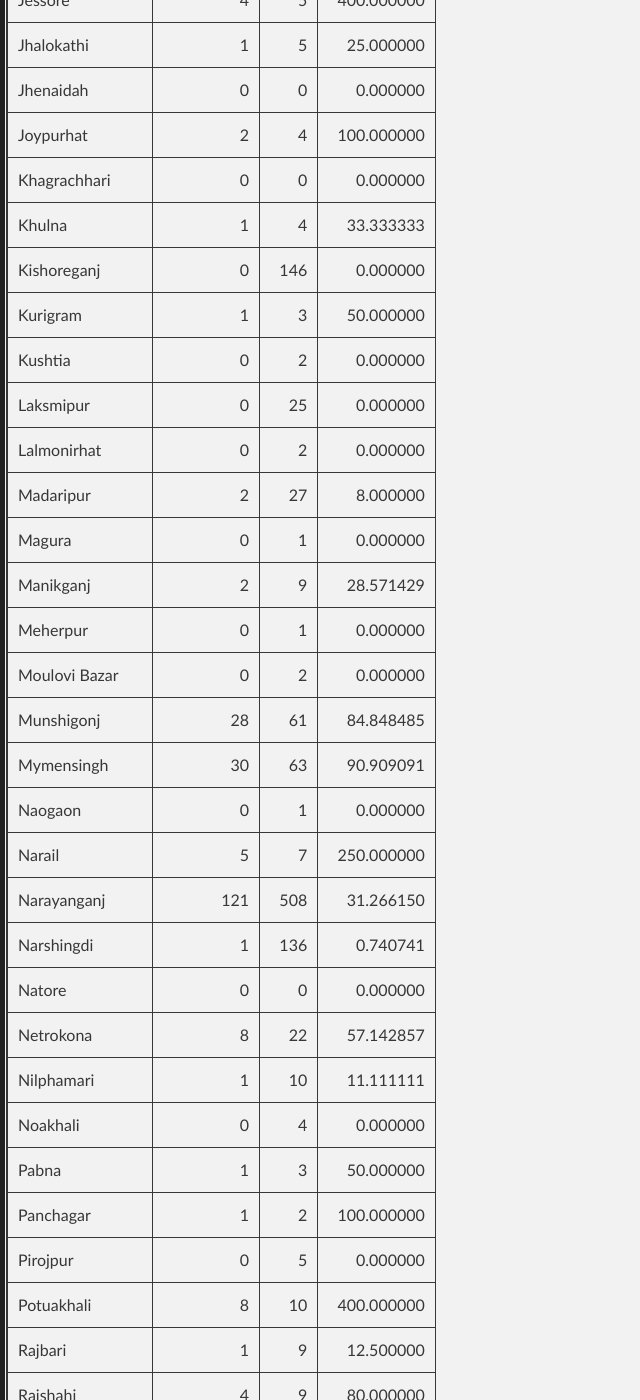
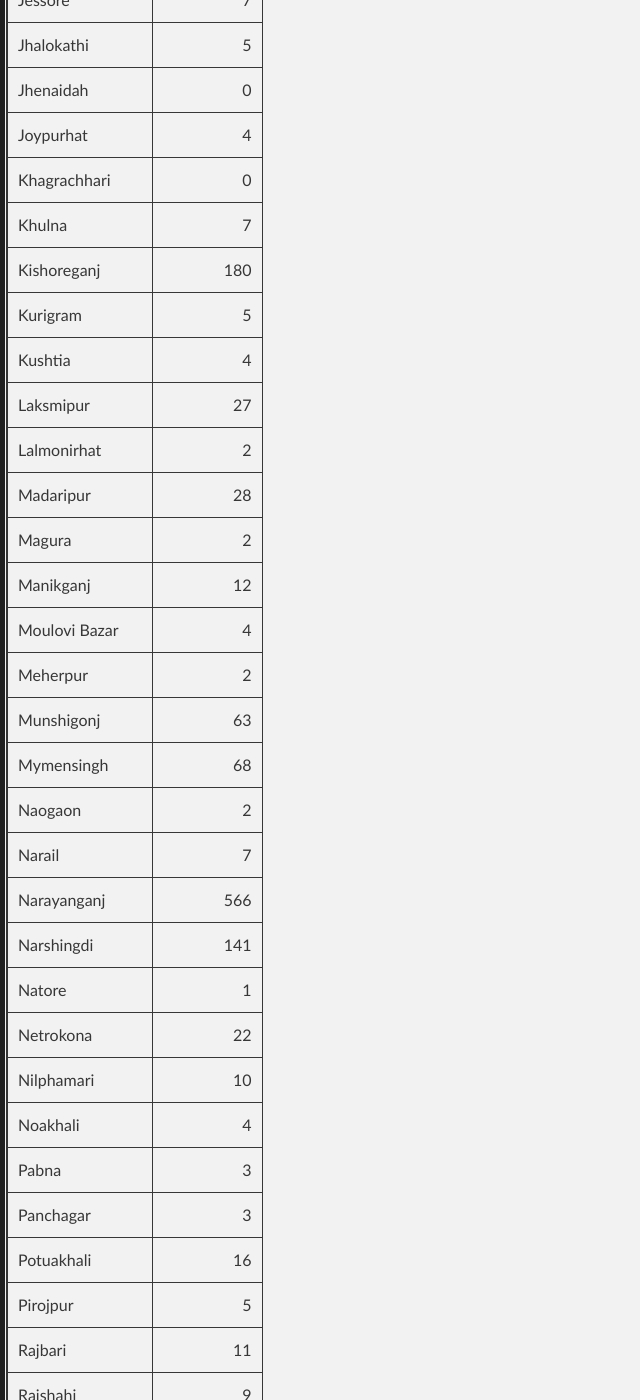
Before and after one commit to promitbasak/covid19bd, a Jekyll site: the page index.html, which Jekyll copies as it is, in a window 1280 px wide and 1400 px high, scrolled down 5257 px. Shown: the whole window, without its empty margins (0-640 px from the left). Built offline with Jekyll 4.4.1, drawn with Linux system fonts in a browser that asks for light colours; some of the changed text lies outside the part shown.

Commit message:
Update index.html

```diff
--- a/index.html
+++ b/index.html
@@ -66,21 +66,21 @@
 <th title="Field #15">Deaths/1M Pop.</th>
 </tr></thead>
 <tbody><tr>
-<td>2020-04-23</td>
-<td align="right">410</td>
-<td align="right">7</td>
-<td align="right">16</td>
-<td align="right">3416</td>
-<td align="right">4182</td>
-<td align="right">127</td>
-<td align="right">108</td>
-<td align="right">3947</td>
-<td align="right">35818</td>
-<td align="right">3.0368</td>
-<td align="right">1.1759</td>
-<td align="right">11.6757</td>
-<td align="right">23.2333</td>
-<td align="right">0.7056</td>
+<td>2020-04-24</td>
+<td align="right">507</td>
+<td align="right">4</td>
+<td align="right">4</td>
+<td align="right">3686</td>
+<td align="right">4689</td>
+<td align="right">131</td>
+<td align="right">112</td>
+<td align="right">4446</td>
+<td align="right">39504</td>
+<td align="right">2.7938</td>
+<td align="right">1.1696</td>
+<td align="right">11.8697</td>
+<td align="right">26.0500</td>
+<td align="right">0.7278</td>
 </tr>
 </tbody>
   </table>
@@ -88,28 +88,28 @@
         <h3>Graphs:</h3>
         <div class="photo-album">
       <div>
-        <img src="https://raw.githubusercontent.com/promitbasak/Covid-19_bd_extended/master/assests/2020-04-23/Figure_1.png">
+        <img src="https://raw.githubusercontent.com/promitbasak/Covid-19_bd_extended/master/assests/2020-04-24/Figure_1.png">
         <h5>Overall Condition</h5>
       </div>
 
       <div>
-        <img src="https://raw.githubusercontent.com/promitbasak/Covid-19_bd_extended/master/assests/2020-04-23/Figure_2.png">
+        <img src="https://raw.githubusercontent.com/promitbasak/Covid-19_bd_extended/master/assests/2020-04-24/Figure_2.png">
         <h5>Total Cases</h5>
       </div>
       <div>
-        <img src="https://raw.githubusercontent.com/promitbasak/Covid-19_bd_extended/master/assests/2020-04-23/Figure_8.png">
+        <img src="https://raw.githubusercontent.com/promitbasak/Covid-19_bd_extended/master/assests/2020-04-24/Figure_8.png">
         <h5>Total Deaths</h5>
       </div>
       <div>
-        <img src="https://raw.githubusercontent.com/promitbasak/Covid-19_bd_extended/master/assests/2020-04-23/Figure_22.png">
+        <img src="https://raw.githubusercontent.com/promitbasak/Covid-19_bd_extended/master/assests/2020-04-24/Figure_22.png">
         <h5>District-wise Corona Map</h5>
       </div>
       <div>
-        <img src="https://raw.githubusercontent.com/promitbasak/Covid-19_bd_extended/master/assests/2020-04-23/Figure_20.png">
+        <img src="https://raw.githubusercontent.com/promitbasak/Covid-19_bd_extended/master/assests/2020-04-24/Figure_20.png">
         <h5>BD vs USA: Cases</h5>
       </div>
       <div>
-        <img src="https://raw.githubusercontent.com/promitbasak/Covid-19_bd_extended/master/assests/2020-04-23/Figure_21.png">
+        <img src="https://raw.githubusercontent.com/promitbasak/Covid-19_bd_extended/master/assests/2020-04-24/Figure_21.png">
         <h5>BD vs USA: Deaths</h5>
       </div>
     </div>
@@ -121,393 +121,263 @@
 <h3> District-Wise Statistics</h3>
 <table class="table table-bordered table-hover table-condensed">
 <thead><tr><th title="Field #1">District/City</th>
-<th title="Field #2">New Cases</th>
-<th title="Field #3">Total</th>
-<th title="Field #4">Increase(%)</th>
+<th title="Field #3">Total Cases</th>
 </tr></thead>
 <tbody><tr>
-<td>B. Baria</td>
-<td align="right">13</td>
-<td align="right">24</td>
-<td align="right">118.181818</td>
-</tr>
-<tr>
 <td>Bagerhat</td>
-<td align="right">0</td>
 <td align="right">1</td>
-<td align="right">0.000000</td>
 </tr>
 <tr>
 <td>Bandarban</td>
-<td align="right">3</td>
 <td align="right">4</td>
-<td align="right">300.000000</td>
 </tr>
 <tr>
 <td>Barguna</td>
-<td align="right">5</td>
-<td align="right">17</td>
-<td align="right">41.666667</td>
+<td align="right">23</td>
 </tr>
 <tr>
 <td>Barishal</td>
-<td align="right">10</td>
-<td align="right">34</td>
-<td align="right">41.666667</td>
+<td align="right">35</td>
 </tr>
 <tr>
 <td>Bhola</td>
-<td align="right">0</td>
-<td align="right">0</td>
-<td align="right">0.000000</td>
+<td align="right">2</td>
 </tr>
 <tr>
 <td>Bogra</td>
-<td align="right">4</td>
-<td align="right">5</td>
-<td align="right">400.000000</td>
+<td align="right">10</td>
+</tr>
+<tr>
+<td>B. Baria</td>
+<td align="right">25</td>
 </tr>
 <tr>
 <td>Chandpur</td>
-<td align="right">0</td>
 <td align="right">10</td>
-<td align="right">0.000000</td>
 </tr>
 <tr>
 <td>Chapainawabganj</td>
-<td align="right">0</td>
 <td align="right">1</td>
-<td align="right">0.000000</td>
 </tr>
 <tr>
 <td>Chattogram</td>
-<td align="right">0</td>
-<td align="right">42</td>
-<td align="right">0.000000</td>
+<td align="right">45</td>
 </tr>
 <tr>
 <td>Chuadanga</td>
-<td align="right">1</td>
-<td align="right">2</td>
-<td align="right">100.000000</td>
+<td align="right">8</td>
 </tr>
 <tr>
 <td>Cox&#39;s bazar</td>
-<td align="right">4</td>
-<td align="right">5</td>
-<td align="right">400.000000</td>
+<td align="right">6</td>
 </tr>
 <tr>
 <td>Cumilla</td>
-<td align="right">6</td>
-<td align="right">27</td>
-<td align="right">28.571429</td>
+<td align="right">32</td>
 </tr>
 <tr>
 <td>Dhaka</td>
-<td align="right">306</td>
-<td align="right">1522</td>
-<td align="right">25.164474</td>
+<td align="right">2124</td>
 </tr>
 <tr>
 <td>Dinajpur</td>
-<td align="right">2</td>
 <td align="right">13</td>
-<td align="right">18.181818</td>
 </tr>
 <tr>
 <td>Faridpur</td>
-<td align="right">0</td>
-<td align="right">6</td>
-<td align="right">0.000000</td>
+<td align="right">8</td>
 </tr>
 <tr>
 <td>Feni</td>
-<td align="right">1</td>
 <td align="right">3</td>
-<td align="right">50.000000</td>
 </tr>
 <tr>
 <td>Gaibandha</td>
-<td align="right">0</td>
-<td align="right">13</td>
-<td align="right">0.000000</td>
+<td align="right">14</td>
 </tr>
 <tr>
 <td>Gazipur</td>
-<td align="right">0</td>
-<td align="right">269</td>
-<td align="right">0.000000</td>
+<td align="right">294</td>
 </tr>
 <tr>
 <td>Gopalganj</td>
-<td align="right">5</td>
-<td align="right">35</td>
-<td align="right">16.666667</td>
+<td align="right">43</td>
 </tr>
 <tr>
 <td>Hobiganj</td>
-<td align="right">12</td>
-<td align="right">13</td>
-<td align="right">1200.000000</td>
+<td align="right">21</td>
 </tr>
 <tr>
 <td>Jamalpur</td>
-<td align="right">8</td>
-<td align="right">29</td>
-<td align="right">38.095238</td>
+<td align="right">30</td>
 </tr>
 <tr>
 <td>Jessore</td>
-<td align="right">4</td>
-<td align="right">5</td>
-<td align="right">400.000000</td>
+<td align="right">7</td>
 </tr>
 <tr>
 <td>Jhalokathi</td>
-<td align="right">1</td>
 <td align="right">5</td>
-<td align="right">25.000000</td>
 </tr>
 <tr>
 <td>Jhenaidah</td>
 <td align="right">0</td>
-<td align="right">0</td>
-<td align="right">0.000000</td>
 </tr>
 <tr>
 <td>Joypurhat</td>
-<td align="right">2</td>
 <td align="right">4</td>
-<td align="right">100.000000</td>
 </tr>
 <tr>
 <td>Khagrachhari</td>
 <td align="right">0</td>
-<td align="right">0</td>
-<td align="right">0.000000</td>
 </tr>
 <tr>
 <td>Khulna</td>
-<td align="right">1</td>
-<td align="right">4</td>
-<td align="right">33.333333</td>
+<td align="right">7</td>
 </tr>
 <tr>
 <td>Kishoreganj</td>
-<td align="right">0</td>
-<td align="right">146</td>
-<td align="right">0.000000</td>
+<td align="right">180</td>
 </tr>
 <tr>
 <td>Kurigram</td>
-<td align="right">1</td>
-<td align="right">3</td>
-<td align="right">50.000000</td>
+<td align="right">5</td>
 </tr>
 <tr>
 <td>Kushtia</td>
-<td align="right">0</td>
-<td align="right">2</td>
-<td align="right">0.000000</td>
+<td align="right">4</td>
 </tr>
 <tr>
 <td>Laksmipur</td>
-<td align="right">0</td>
-<td align="right">25</td>
-<td align="right">0.000000</td>
+<td align="right">27</td>
 </tr>
 <tr>
 <td>Lalmonirhat</td>
-<td align="right">0</td>
 <td align="right">2</td>
-<td align="right">0.000000</td>
 </tr>
 <tr>
 <td>Madaripur</td>
-<td align="right">2</td>
-<td align="right">27</td>
-<td align="right">8.000000</td>
+<td align="right">28</td>
 </tr>
 <tr>
 <td>Magura</td>
-<td align="right">0</td>
-<td align="right">1</td>
-<td align="right">0.000000</td>
+<td align="right">2</td>
 </tr>
 <tr>
 <td>Manikganj</td>
-<td align="right">2</td>
-<td align="right">9</td>
-<td align="right">28.571429</td>
+<td align="right">12</td>
+</tr>
+<tr>
+<td>Moulovi Bazar</td>
+<td align="right">4</td>
 </tr>
 <tr>
 <td>Meherpur</td>
-<td align="right">0</td>
-<td align="right">1</td>
-<td align="right">0.000000</td>
-</tr>
-<tr>
-<td>Moulovi Bazar</td>
-<td align="right">0</td>
 <td align="right">2</td>
-<td align="right">0.000000</td>
 </tr>
 <tr>
 <td>Munshigonj</td>
-<td align="right">28</td>
-<td align="right">61</td>
-<td align="right">84.848485</td>
+<td align="right">63</td>
 </tr>
 <tr>
 <td>Mymensingh</td>
-<td align="right">30</td>
-<td align="right">63</td>
-<td align="right">90.909091</td>
+<td align="right">68</td>
 </tr>
 <tr>
 <td>Naogaon</td>
-<td align="right">0</td>
-<td align="right">1</td>
-<td align="right">0.000000</td>
+<td align="right">2</td>
 </tr>
 <tr>
 <td>Narail</td>
-<td align="right">5</td>
 <td align="right">7</td>
-<td align="right">250.000000</td>
 </tr>
 <tr>
 <td>Narayanganj</td>
-<td align="right">121</td>
-<td align="right">508</td>
-<td align="right">31.266150</td>
+<td align="right">566</td>
 </tr>
 <tr>
 <td>Narshingdi</td>
-<td align="right">1</td>
-<td align="right">136</td>
-<td align="right">0.740741</td>
+<td align="right">141</td>
 </tr>
 <tr>
 <td>Natore</td>
-<td align="right">0</td>
-<td align="right">0</td>
-<td align="right">0.000000</td>
+<td align="right">1</td>
 </tr>
 <tr>
 <td>Netrokona</td>
-<td align="right">8</td>
 <td align="right">22</td>
-<td align="right">57.142857</td>
 </tr>
 <tr>
 <td>Nilphamari</td>
-<td align="right">1</td>
 <td align="right">10</td>
-<td align="right">11.111111</td>
 </tr>
 <tr>
 <td>Noakhali</td>
-<td align="right">0</td>
 <td align="right">4</td>
-<td align="right">0.000000</td>
 </tr>
 <tr>
 <td>Pabna</td>
-<td align="right">1</td>
 <td align="right">3</td>
-<td align="right">50.000000</td>
 </tr>
 <tr>
 <td>Panchagar</td>
-<td align="right">1</td>
-<td align="right">2</td>
-<td align="right">100.000000</td>
+<td align="right">3</td>
+</tr>
+<tr>
+<td>Potuakhali</td>
+<td align="right">16</td>
 </tr>
 <tr>
 <td>Pirojpur</td>
-<td align="right">0</td>
 <td align="right">5</td>
-<td align="right">0.000000</td>
-</tr>
-<tr>
-<td>Potuakhali</td>
-<td align="right">8</td>
-<td align="right">10</td>
-<td align="right">400.000000</td>
 </tr>
 <tr>
 <td>Rajbari</td>
-<td align="right">1</td>
-<td align="right">9</td>
-<td align="right">12.500000</td>
+<td align="right">11</td>
 </tr>
 <tr>
 <td>Rajshahi</td>
-<td align="right">4</td>
 <td align="right">9</td>
-<td align="right">80.000000</td>
 </tr>
 <tr>
 <td>Rangamati</td>
 <td align="right">0</td>
-<td align="right">0</td>
-<td align="right">0.000000</td>
 </tr>
 <tr>
 <td>Rangpur</td>
-<td align="right">3</td>
-<td align="right">9</td>
-<td align="right">50.000000</td>
+<td align="right">15</td>
 </tr>
 <tr>
 <td>Satkhira</td>
 <td align="right">0</td>
-<td align="right">0</td>
-<td align="right">0.000000</td>
 </tr>
 <tr>
 <td>Shariatpur</td>
-<td align="right">3</td>
 <td align="right">11</td>
-<td align="right">37.500000</td>
 </tr>
 <tr>
 <td>Sherpur</td>
-<td align="right">6</td>
 <td align="right">19</td>
-<td align="right">46.153846</td>
 </tr>
 <tr>
 <td>Sirajganj</td>
-<td align="right">1</td>
 <td align="right">2</td>
-<td align="right">100.000000</td>
 </tr>
 <tr>
 <td>Sunamganj</td>
-<td align="right">0</td>
-<td align="right">1</td>
-<td align="right">0.000000</td>
+<td align="right">13</td>
 </tr>
 <tr>
 <td>Sylhet</td>
-<td align="right">0</td>
-<td align="right">4</td>
-<td align="right">0.000000</td>
+<td align="right">11</td>
 </tr>
 <tr>
 <td>Tangail</td>
-<td align="right">5</td>
-<td align="right">15</td>
-<td align="right">50.000000</td>
+<td align="right">21</td>
 </tr>
 <tr>
 <td>Thakurgaon</td>
-<td align="right">2</td>
 <td align="right">8</td>
-<td align="right">33.333333</td>
 </tr>
 </tbody></table>
 
@@ -1332,6 +1202,23 @@
 <td align="right">23.2333</td>
 <td align="right">0.7056</td>
 </tr>
+<tr>
+<td>2020-04-24</td>
+<td align="right">507</td>
+<td align="right">4</td>
+<td align="right">4</td>
+<td align="right">3686</td>
+<td align="right">4689</td>
+<td align="right">131</td>
+<td align="right">112</td>
+<td align="right">4446</td>
+<td align="right">39504</td>
+<td align="right">2.7938</td>
+<td align="right">1.1696</td>
+<td align="right">11.8697</td>
+<td align="right">26.0500</td>
+<td align="right">0.7278</td>
+</tr>
 </tbody></table>
         <p></p>
         <p> Data Sources: Self created dataset which can be found at <a href="https://github.com/promitbasak/Covid-19_bd_extended">this repository</a>. This dataset uses govt issued press releases from <a href="https://corona.gov.bd/press-release">Here</a>, <a href="https://iedcr.gov.bd/">Here</a> and <a href="https://iedcr.gov.bd/website/index.php/component/content/article/11-others/227-pressrelease">Here</a>.</p>
```
Also changed, not shown: other parts of index.html (+1 -1 lines).
